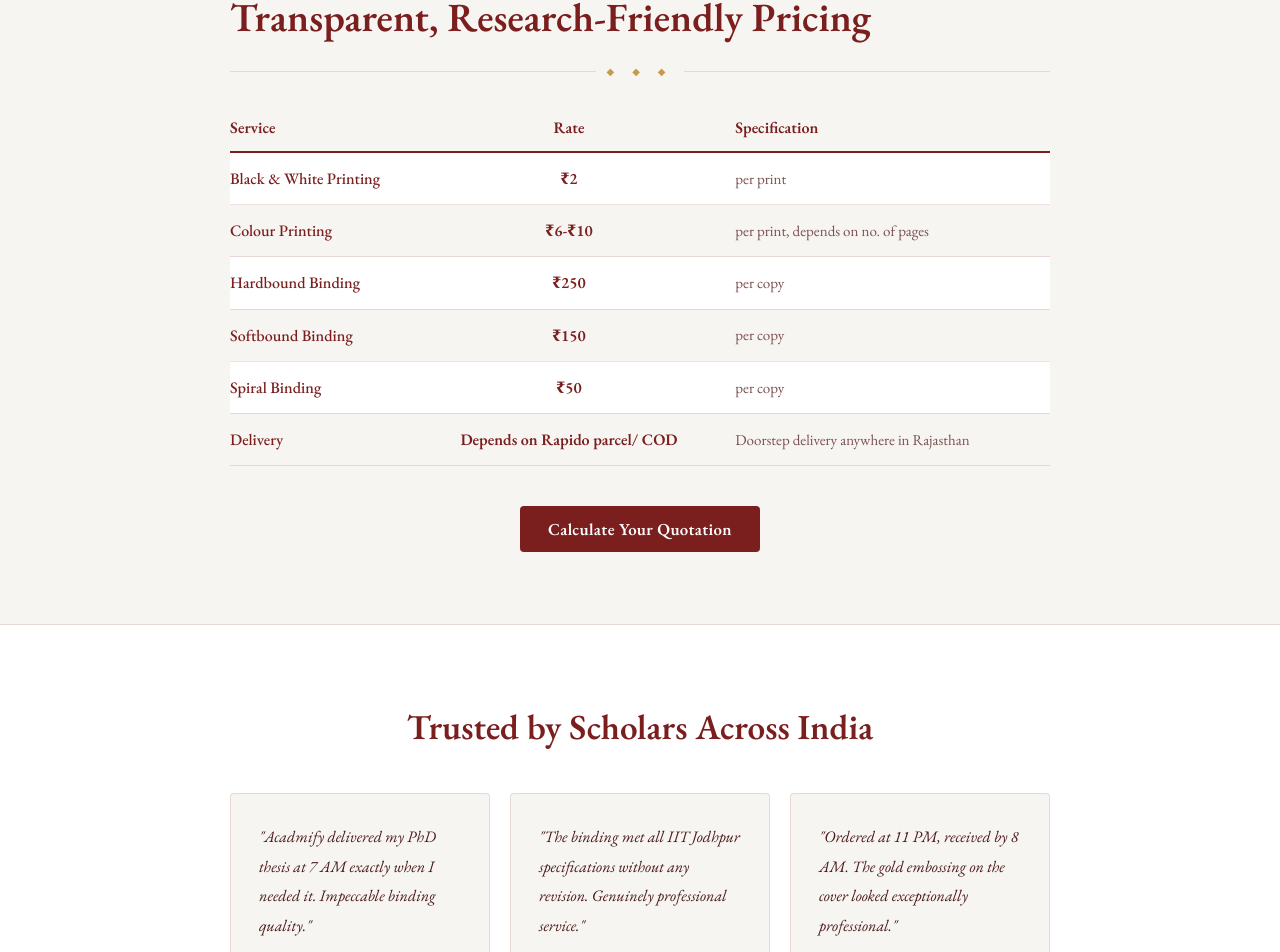
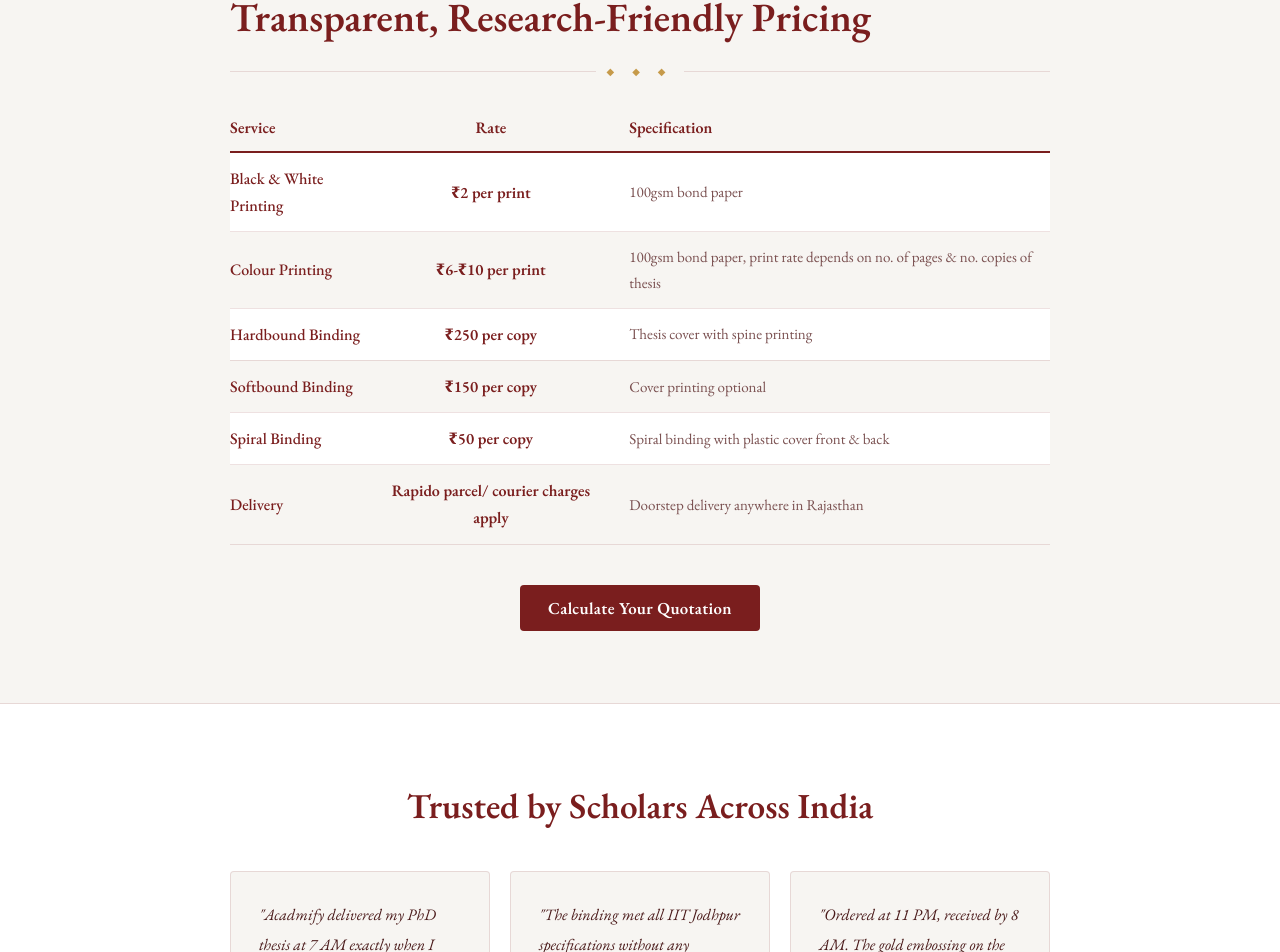
Before and after one commit to mukesh83/acadmify, a React (Vite) app: page / in a window 1280 px wide. Shown: the part 4059-5011 px from the top of the page. Built offline with nearby package versions, Linux system fonts and the light colour scheme; no server answers; the database is empty; a web font is replaced by a local one.

Commit message:
Fix pricing schedule - rate and specification

```diff
--- a/src/components/Home.jsx
+++ b/src/components/Home.jsx
@@ -70,12 +70,12 @@ export default function Home({ setPage }) {
     '?text=' + encodeURIComponent('Hello Acadmify! I want to get my thesis printed and bound. Please share the details.')
 
   const pricingRows = [
-    ['Black & White Printing', '₹2',   'per print',     '100gsm bond paper'],
-    ['Colour Printing',        '₹6-₹10',  'per print, depends on no. of pages',   '100gsm bond paper'],
-    ['Hardbound Binding',      '₹250', 'per copy',    'Thesis cover with spine printing'],
-    ['Softbound Binding',      '₹150', 'per copy',     'Cover printing optional'],
-    ['Spiral Binding',         '₹50', 'per copy',  'Spiral binding with plastic cover front & back'],
-    ['Delivery',     'Depends on Rapido parcel/ COD',   'Doorstep delivery anywhere in Rajasthan'],
+    ['Black & White Printing', '₹2 per print',     '100gsm bond paper'],
+    ['Colour Printing',        '₹6-₹10 per print', '100gsm bond paper, print rate depends on no. of pages & no. copies of thesis'],
+    ['Hardbound Binding',      '₹250 per copy',    'Thesis cover with spine printing'],
+    ['Softbound Binding',      '₹150 per copy',     'Cover printing optional'],
+    ['Spiral Binding',         '₹50 per copy',  'Spiral binding with plastic cover front & back'],
+    ['Delivery',     'Rapido parcel/ courier charges apply',   'Doorstep delivery anywhere in Rajasthan'],
   ]
 
   const videos = [
```
